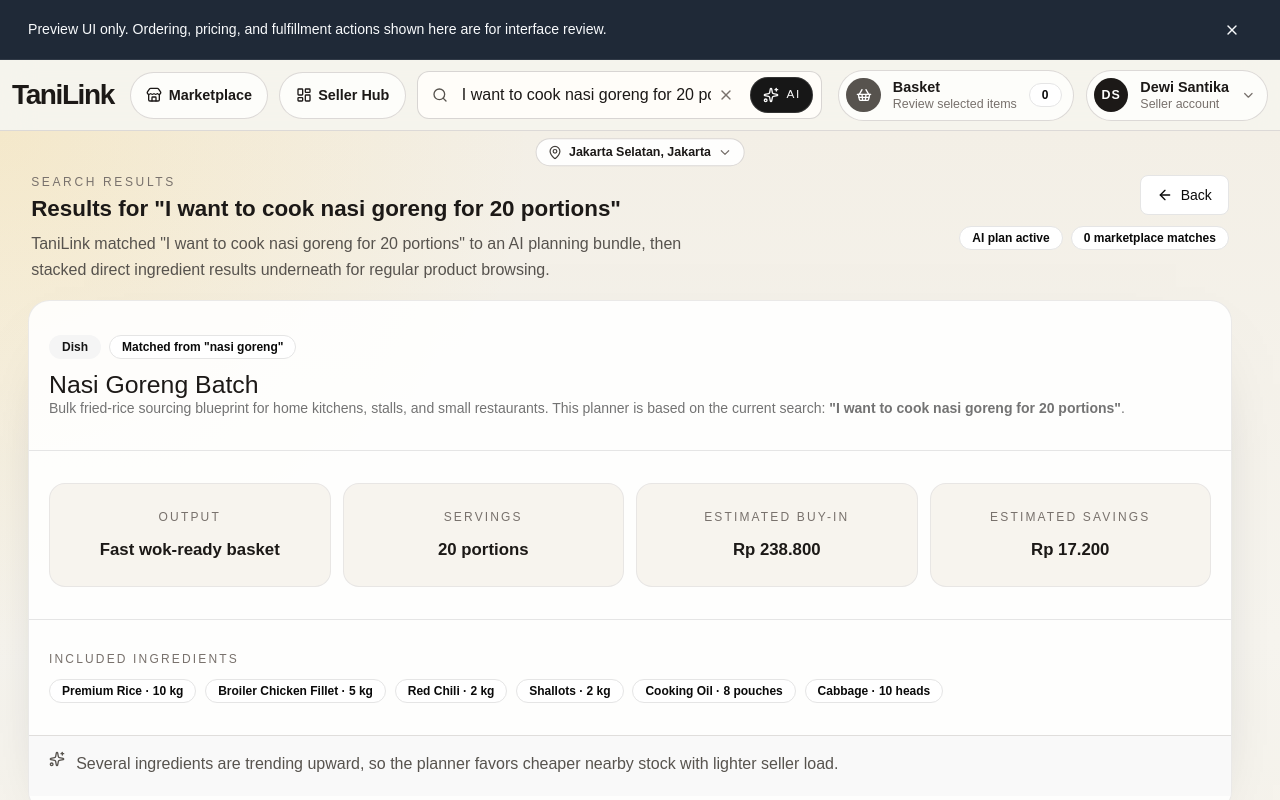
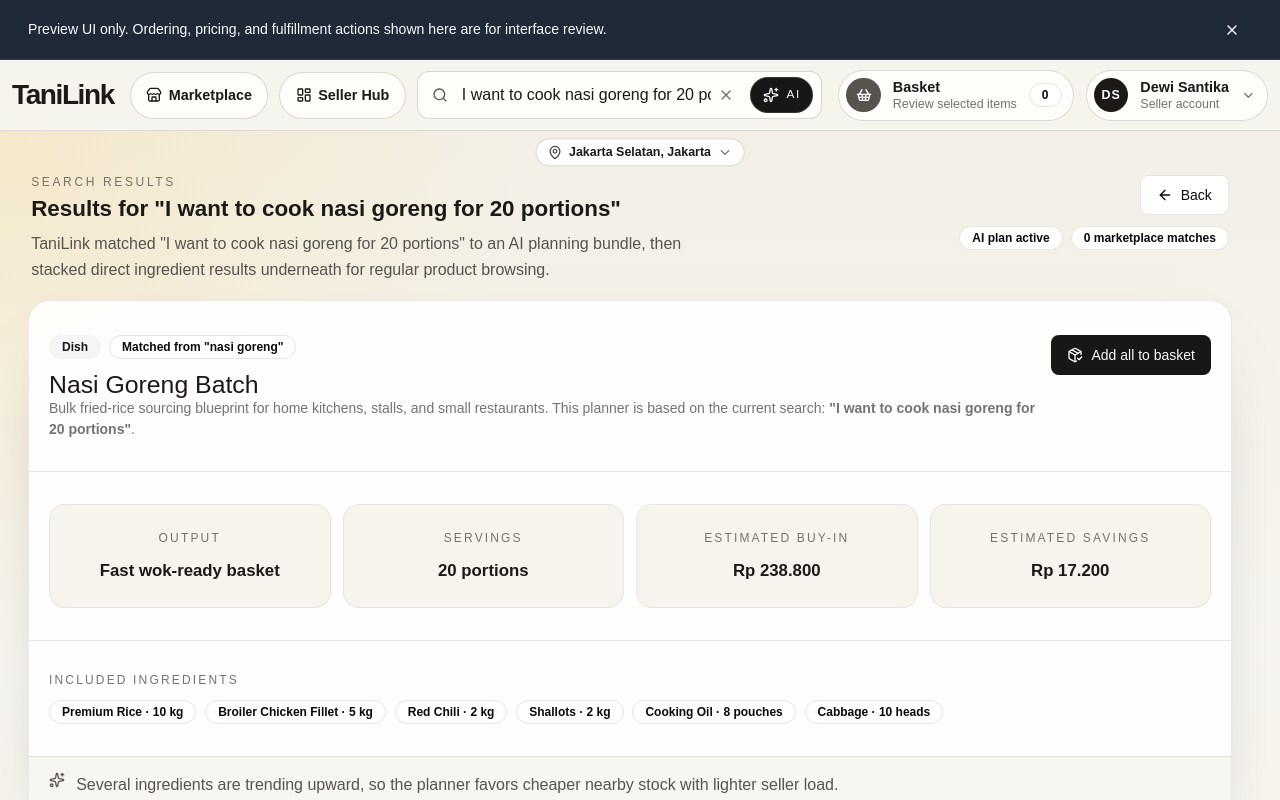
Before and after one commit to outrowed/tanilink, a React (Vite) app: page / in a window 1280 px wide. Both pictures are taken after a click on the button "I want to cook nasi goreng for 20 portions". Shown: the top 800 px of the page. Built offline with nearby package versions, Linux system fonts and the light colour scheme.

Commit message:
feat: add all to basket button

```diff
--- a/src/pages/SearchPlanner.module.css
+++ b/src/pages/SearchPlanner.module.css
@@ -79,7 +79,13 @@
 .summaryTop {
   display: flex;
   justify-content: space-between;
+  align-items: flex-start;
   gap: 1rem;
+}
+
+.summaryActionWrap {
+  display: flex;
+  flex-shrink: 0;
 }
 
 .summaryBadgeRow {
@@ -158,12 +164,25 @@
   gap: 0.7rem;
   padding: 0.95rem 1.25rem 1.15rem;
   border-top: 1px solid rgba(214, 211, 209, 0.7);
+  background: rgba(247, 244, 238, 0.72);
   color: #57534e;
+}
+
+.summaryFooterCopy {
+  display: flex;
+  flex-direction: column;
+  gap: 0.45rem;
 }
 
 .summaryFootnote {
   margin: 0;
   line-height: 1.65;
+}
+
+.summarySuccessNote {
+  margin: 0;
+  color: #166534;
+  font-weight: 600;
 }
 
 .aiSuggestionBody {
--- a/src/pages/SearchPlanner.tsx
+++ b/src/pages/SearchPlanner.tsx
@@ -62,6 +62,7 @@ function SearchPlanner() {
   const selectedProductSlug = searchParams.get("preview") as Product["slug"] | null
   const [sortMode, setSortMode] = useState<SellerSortMode>("smart")
   const [sellerQuantities, setSellerQuantities] = useState<Record<number, number>>({})
+  const [bulkAddMessage, setBulkAddMessage] = useState("")
   const { addItem } = useBasket()
 
   const matchedProducts = useMemo(
@@ -126,6 +127,40 @@ function SearchPlanner() {
 
   const getSellerQuantity = (sellerId: number) => sellerQuantities[sellerId] ?? 1
 
+  const parseIngredientQuantity = (quantity: string) => {
+    const matchedValue = quantity.match(/[\d.]+/)
+
+    if (!matchedValue) {
+      return 1
+    }
+
+    const parsedValue = Number(matchedValue[0])
+
+    if (!Number.isFinite(parsedValue) || parsedValue <= 0) {
+      return 1
+    }
+
+    return Math.max(1, Math.round(parsedValue))
+  }
+
+  const handleAddPlanToBasket = () => {
+    if (!plannerView) {
+      return
+    }
+
+    plannerView.ingredients.forEach((ingredient) => {
+      addItem(
+        ingredient.product,
+        ingredient.recommendedSeller,
+        parseIngredientQuantity(ingredient.quantity)
+      )
+    })
+
+    setBulkAddMessage(
+      `${plannerView.ingredients.length} planned ingredient${plannerView.ingredients.length === 1 ? "" : "s"} added to basket.`
+    )
+  }
+
   if (!seedQuery) {
     return <Navigate replace to="/" />
   }
@@ -172,6 +207,12 @@ function SearchPlanner() {
                           {plannerView.bundle.description} This planner is based on the current search:
                           <strong> "{seedQuery}"</strong>.
                         </CardDescription>
+                      </div>
+                      <div className={styles.summaryActionWrap}>
+                        <Button onClick={handleAddPlanToBasket} type="button">
+                          <PackageCheck className={styles.buttonIcon} />
+                          Add all to basket
+                        </Button>
                       </div>
                     </div>
                   </CardHeader>
@@ -222,7 +263,10 @@ function SearchPlanner() {
 
                   <CardFooter className={styles.summaryFooter}>
                     <Sparkles className={styles.footerIcon} />
-                    <p className={styles.summaryFootnote}>{plannerView.marketPressure}</p>
+                    <div className={styles.summaryFooterCopy}>
+                      <p className={styles.summaryFootnote}>{plannerView.marketPressure}</p>
+                      {bulkAddMessage ? <p className={styles.summarySuccessNote}>{bulkAddMessage}</p> : null}
+                    </div>
                   </CardFooter>
                 </Card>
 
```
